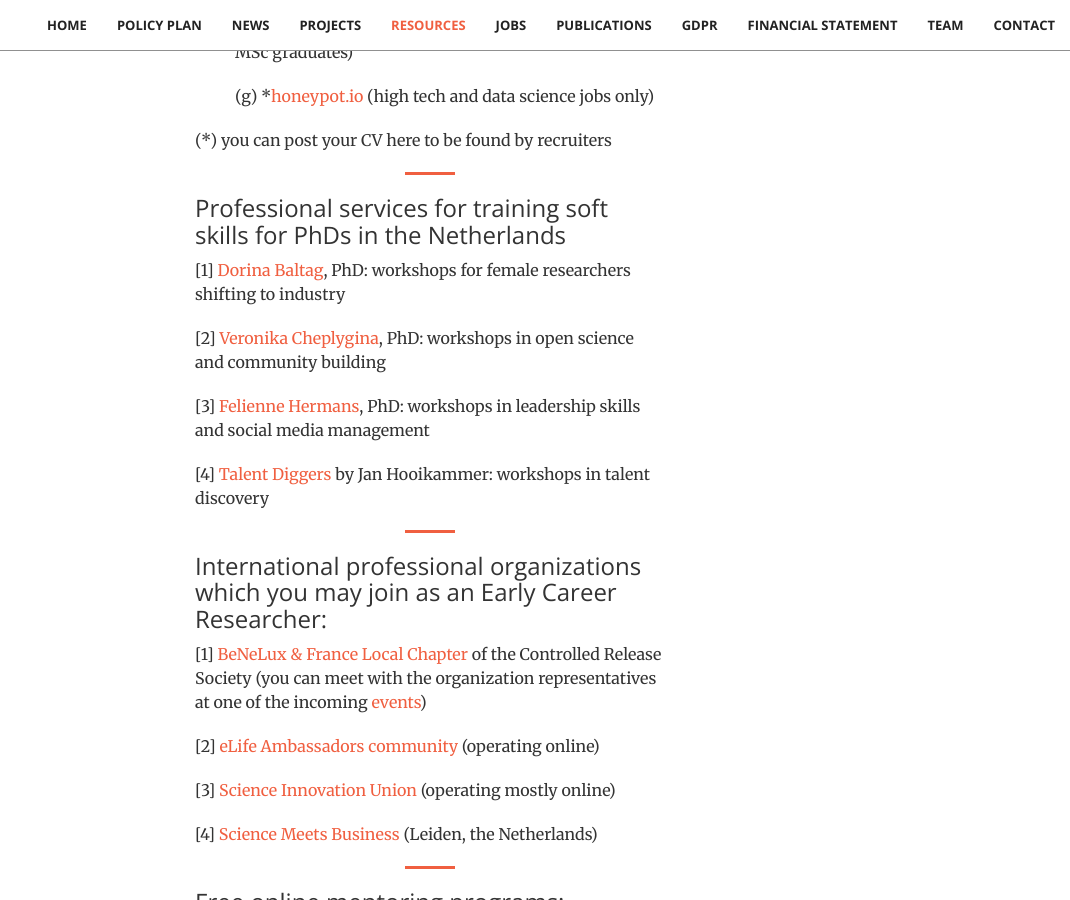
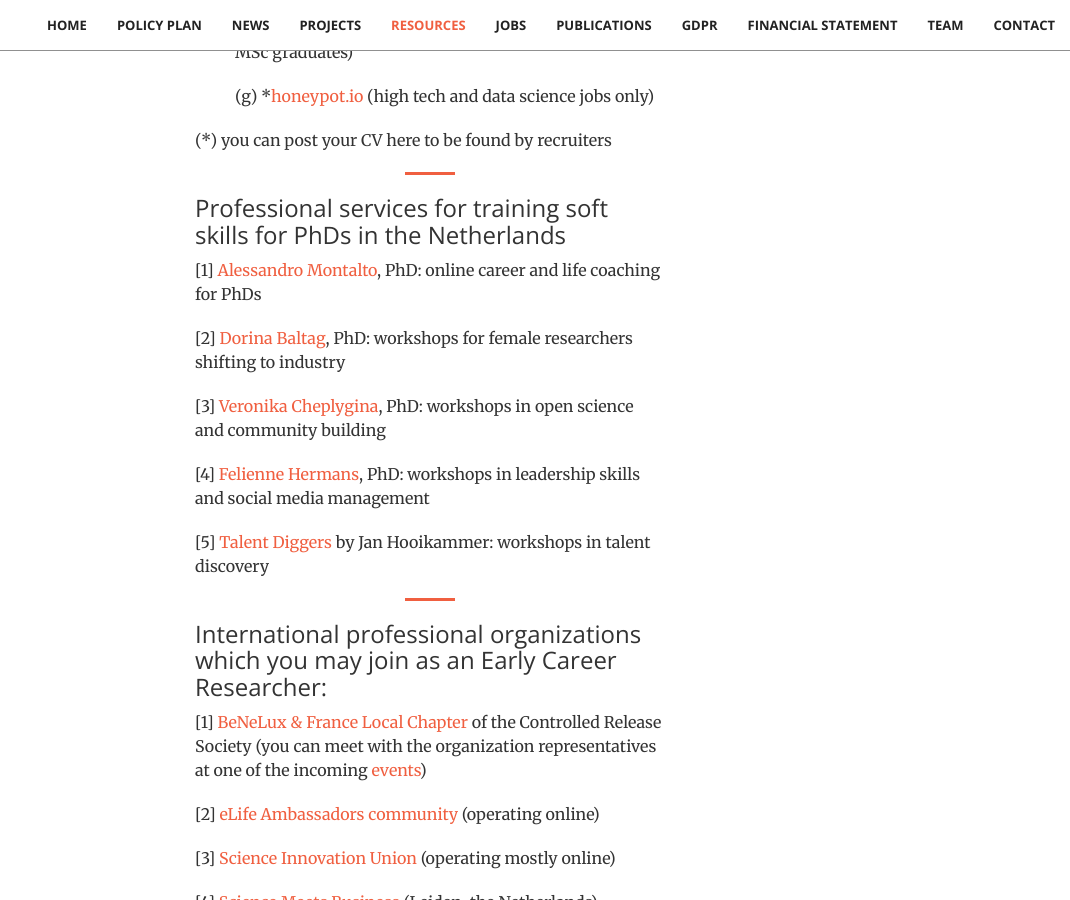
Before and after one commit to stichting-solaris/stichting-solaris.github.io, a Jekyll site: the page built from index.html, in a window 1280 px wide and 900 px high, scrolled down 10856 px. Shown: the whole window, without its empty margins (210-1280 px from the left). Built offline with Jekyll 4.4.1, drawn with Linux system fonts in a browser that asks for light colours.

Commit message:
Update resources.html

```diff
--- a/_includes/resources.html
+++ b/_includes/resources.html
@@ -46,14 +46,15 @@
 
                 <hr class="primary">
                 <h3 class="section-heading">Professional services for training soft skills for PhDs in the Netherlands</h3>
+                <p> [1] <a href="#alessandro">Alessandro Montalto</a>, PhD: online career and life coaching for PhDs</p>
 
-                <p> [1] <a href="#dorinabaltag">Dorina Baltag</a>, PhD: workshops for female researchers shifting to industry</p>
+                <p> [2] <a href="#dorinabaltag">Dorina Baltag</a>, PhD: workshops for female researchers shifting to industry</p>
 
-                <p> [2] <a href="#veronikacheplygina">Veronika Cheplygina</a>, PhD: workshops in open science and community building</p>
+                <p> [3] <a href="#veronikacheplygina">Veronika Cheplygina</a>, PhD: workshops in open science and community building</p>
 
-                <p> [3] <a href="#feliennehermans">Felienne Hermans</a>, PhD: workshops in leadership skills and social media management</p>
+                <p> [4] <a href="#feliennehermans">Felienne Hermans</a>, PhD: workshops in leadership skills and social media management</p>
 
-                <p> [4] <a href="https://talentdiggers.nl">Talent Diggers</a> by Jan Hooikammer: workshops in talent discovery</p>
+                <p> [5] <a href="https://talentdiggers.nl">Talent Diggers</a> by Jan Hooikammer: workshops in talent discovery</p>
 
 <!-- International organizations): -->
                 <hr class="primary">
```
